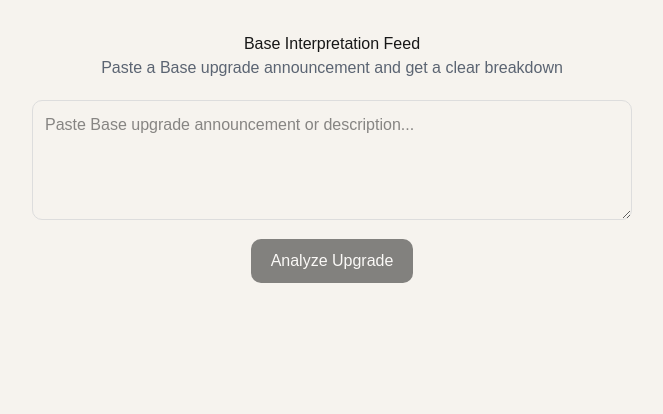
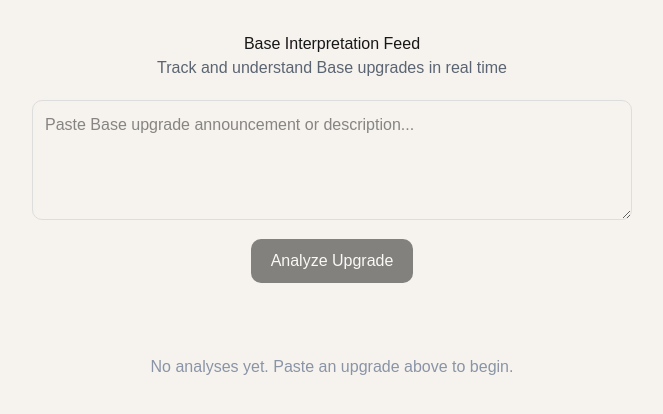
Before and after one commit to 2TheMoom/baselens, a Next.js app: page / in a window 1280 px wide. Shown: the top 414 px of the page, without its empty margins (308-971 px from the left). Built offline with nearby package versions, Linux system fonts and the light colour scheme.

Commit message:
Implement multi-result feed system with persistent UI state

```diff
--- a/app/components/Feed.tsx
+++ b/app/components/Feed.tsx
@@ -1,15 +1,23 @@
 import UpgradeCard from "./UpgradeCard";
 
 type Props = {
-  result: any;
+  results: any[];
 };
 
-export default function Feed({ result }: Props) {
-  if (!result) return null;
+export default function Feed({ results }: Props) {
+  if (!results || results.length === 0) {
+    return (
+      <div style={{ textAlign: "center", marginTop: 40, color: "#8A94A6" }}>
+        No analyses yet. Paste an upgrade above to begin.
+      </div>
+    );
+  }
 
   return (
     <div style={{ maxWidth: 800, margin: "20px auto", padding: 20 }}>
-      <UpgradeCard data={result} />
+      {results.map((item, index) => (
+        <UpgradeCard key={index} data={item} />
+      ))}
     </div>
   );
 }
--- a/app/page.tsx
+++ b/app/page.tsx
@@ -5,7 +5,7 @@
 
 export default function Home() {
   const [text, setText] = useState("");
-  const [result, setResult] = useState<any>(null);
+  const [results, setResults] = useState<any[]>([]);
   const [loading, setLoading] = useState(false);
 
   async function analyze() {
@@ -23,7 +23,12 @@
       });
 
       const data = await res.json();
-      setResult(data);
+
+      // 🧠 ADD NEW RESULT TO TOP OF FEED
+      setResults((prev) => [data, ...prev]);
+
+      // clear input after submit
+      setText("");
     } catch (error) {
       console.error(error);
     } finally {
@@ -37,7 +42,7 @@
       <div style={{ textAlign: "center", padding: 32 }}>
         <h1>Base Interpretation Feed</h1>
         <p style={{ color: "#5B6472" }}>
-          Paste a Base upgrade announcement and get a clear breakdown
+          Track and understand Base upgrades in real time
         </p>
 
         {/* INPUT */}
@@ -77,8 +82,8 @@
         </button>
       </div>
 
-      {/* RESULT UI */}
-      <Feed result={result} />
+      {/* FEED */}
+      <Feed results={results} />
     </main>
   );
 }
```
